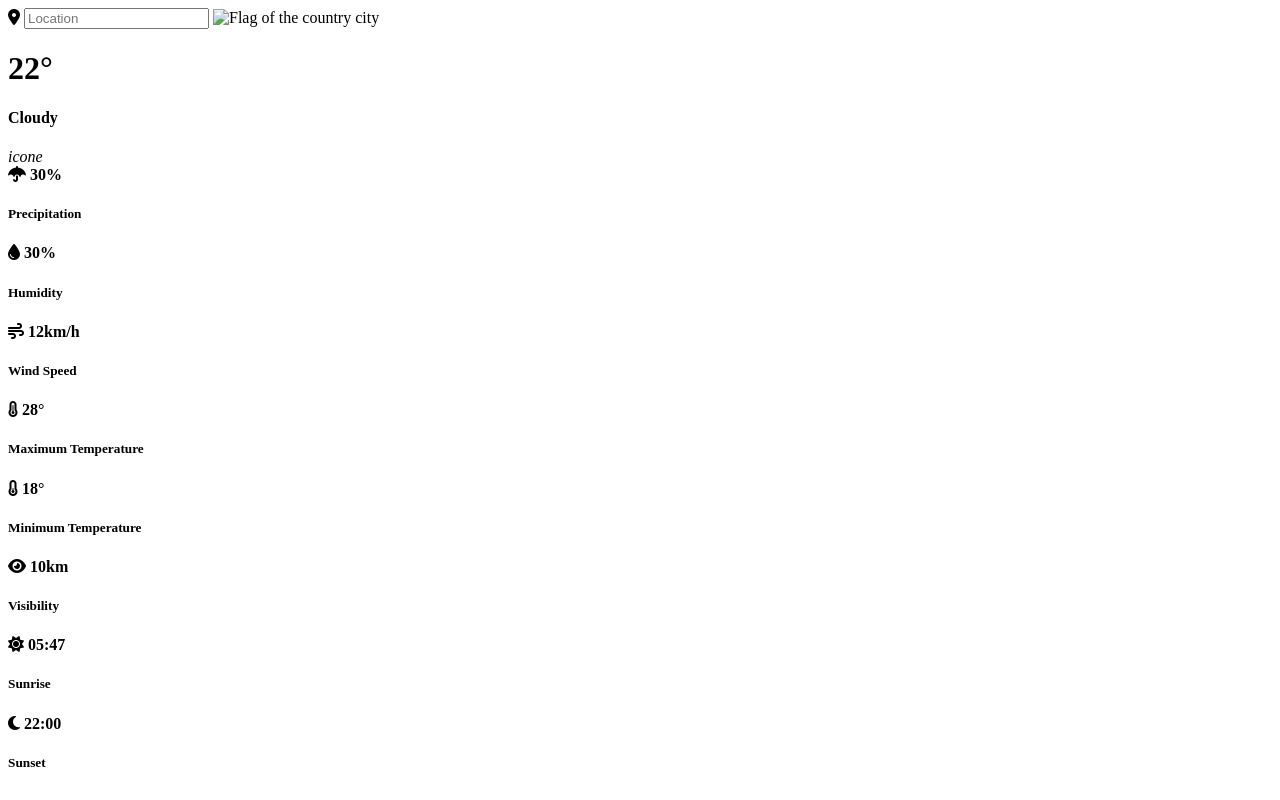
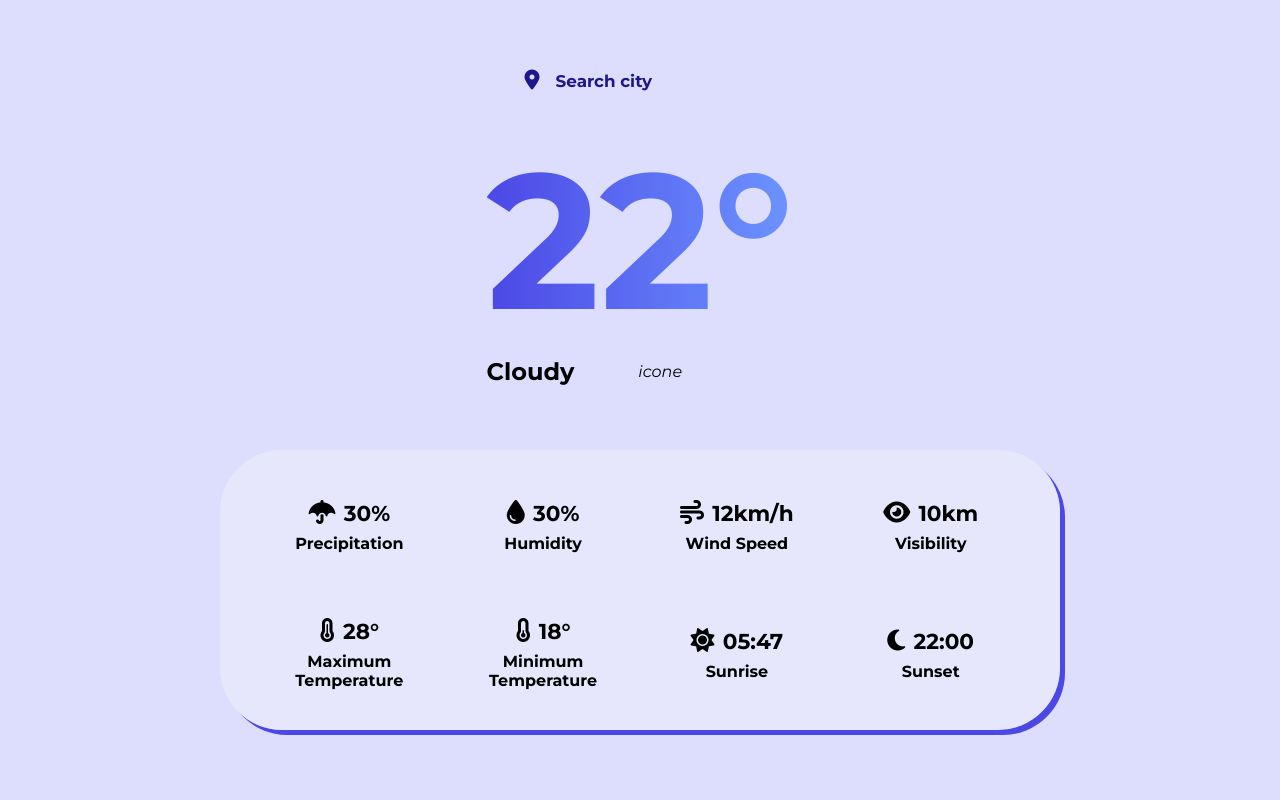
Before and after one commit to AntonioAndreDev/wheater-api, a website: page src/index.html in a window 1280 px wide. Drawn offline with nearby package versions, Linux system fonts and the light colour scheme; no server answers.

Commit message:
Main page styling with CSS

```diff
--- a/src/index.html
+++ b/src/index.html
@@ -16,14 +16,16 @@
   </head>
   <body>
     <header>
+      <div class="search">
         <i class="fa-sharp fa-solid fa-location-dot"></i>
-      <input type="text" placeholder="Location" />
-      <img src="" alt="Flag of the country city" />
+        <input type="text" placeholder="Search city" autocomplete="off" />
+      </div>
+      <!-- <img src="" alt="Flag of the country city" /> -->
     </header>
 
     <main>
-      <h1>22°</h1>
-      <div>
+      <h1 class="current-temperature">22°</h1>
+      <div class="weather-description">
         <h4>Cloudy</h4>
         <i>icone</i>
       </div>
@@ -31,50 +33,66 @@
 
     <footer>
       <div>
-        <i class="fa-solid fa-umbrella"></i>
+        <div class="space-description">
+          <i class="fa-solid fa-umbrella icon-description"></i>
           <strong>30%</strong>
+        </div>
         <h5>Precipitation</h5>
       </div>
 
       <div>
-        <i class="fa-solid fa-droplet"></i>
+        <div class="space-description">
+          <i class="fa-solid fa-droplet icon-description"></i>
           <strong>30%</strong>
+        </div>
         <h5>Humidity</h5>
       </div>
 
       <div>
-        <i class="fa-solid fa-wind"></i>
+        <div class="space-description">
+          <i class="fa-solid fa-wind icon-description"></i>
           <strong>12km/h</strong>
+        </div>
         <h5>Wind Speed</h5>
       </div>
 
       <div>
-        <i class="fa-solid fa-temperature-three-quarters"></i>
-        <strong>28°</strong>
-        <h5>Maximum Temperature</h5>
+        <div class="space-description">
+          <i class="fa-solid fa-eye icon-description"></i>
+          <strong>10km</strong>
         </div>
-
-      <div>
-        <i class="fa-solid fa-temperature-quarter"></i>
-        <strong>18°</strong>
-        <h5>Minimum Temperature</h5>
-      </div>
-
-      <div>
-        <i class="fa-solid fa-eye"></i>
-        <strong>10km</strong>
         <h5>Visibility</h5>
       </div>
 
       <div>
-        <i class="fa-solid fa-sun"></i>
+        <div class="space-description">
+          <i class="fa-solid fa-temperature-three-quarters icon-description"></i>
+          <strong>28°</strong>
+        </div>
+        <h5><span class="block">Maximum</span> Temperature</h5>
+      </div>
+
+      <div>
+        <div class="space-description">
+          <i class="fa-solid fa-temperature-quarter icon-description"></i>
+          <strong>18°</strong>
+        </div>
+        <h5><span class="block">Minimum</span> Temperature</h5>
+      </div>
+
+      <div>
+        <div class="space-description">
+          <i class="fa-solid fa-sun icon-description"></i>
           <strong>05:47</strong>
+        </div>
         <h5>Sunrise</h5>
       </div>
 
       <div>
-        <i class="fa-solid fa-moon"></i>
+        <div class="space-description">
+          <i class="fa-solid fa-moon icon-description"></i>
           <strong>22:00</strong>
+        </div>
         <h5>Sunset</h5>
       </div>
     </footer>
--- a/src/style/style.css
+++ b/src/style/style.css
@@ -1,4 +1,4 @@
-/* @import url("https://fonts.googleapis.com/css2?family=Montserrat:ital,wght@0,300;0,400;0,500;0,600;0,700;0,800;0,900;1,300;1,400;1,500;1,600;1,700;1,800;1,900&display=swap");
+@import url("https://fonts.googleapis.com/css2?family=Montserrat:ital,wght@0,300;0,400;0,500;0,600;0,700;0,800;0,900;1,300;1,400;1,500;1,600;1,700;1,800;1,900&display=swap");
 
 * {
   padding: 0;
@@ -7,7 +7,109 @@
   font-family: "Montserrat", "Poppins", sans-serif;
 }
 
+input {
+  background-color: none;
+  outline: none;
+  background: none;
+  border: none;
+  height: 1.2rem;
+  font-weight: 700;
+  font-size: 1.05rem;
+  padding: 0.5rem;
+  cursor: pointer;
+  width: 12rem;
+}
+
 body {
+  background-color: #dddefd;
   height: 100vh;
-  background: linear-gradient(to right, #a26009, #bf460f);
-} */
+  padding: 1.5rem;
+  display: flex;
+  flex-direction: column;
+  text-align: center;
+  align-items: center;
+  justify-content: center;
+}
+
+header {
+  display: flex;
+  align-items: center;
+  justify-content: center;
+  margin-bottom: 2rem;
+}
+
+.search {
+  margin-right: 1rem;
+}
+.search input {
+  margin-left: 0.25rem;
+}
+.search input::placeholder {
+  font-weight: 700;
+  font-size: 1.05rem;
+  color: #1d178b;
+}
+
+.fa-location-dot {
+  font-size: 1.25rem;
+  color: #1d178b;
+}
+
+.current-temperature {
+  display: flex;
+  justify-content: center;
+  font-size: 12rem;
+  background: linear-gradient(to right, #4c48e6, #6c94ff);
+  background-clip: text;
+  -webkit-background-clip: text;
+  -webkit-text-fill-color: transparent;
+}
+
+.weather-description {
+  display: flex;
+  justify-content: center;
+  width: max-content;
+  align-items: center;
+  gap: 0 4rem;
+}
+
+footer {
+  display: grid;
+  grid-template-columns: repeat(4, 1fr);
+  grid-template-rows: repeat(2, 1fr);
+  gap: 3.5rem 5rem;
+  max-width: max-content;
+  margin: 0 auto;
+  margin-top: 4rem;
+  background-color: rgba(240, 240, 254, 0.5);
+  padding: 2.5rem 4.5rem;
+  border-radius: 62px;
+  box-shadow: 5px 5px 0 #4c48e6;
+  align-items: center;
+  justify-content: center;
+}
+
+.block {
+  display: block;
+}
+
+h5 {
+  font-size: 1rem;
+}
+
+.icon-description {
+  font-size: 1.5rem;
+}
+
+strong {
+  margin-left: 0.25rem;
+  font-size: 1.35rem;
+}
+
+.space-description {
+  margin-bottom: 0.5rem;
+}
+
+h4 {
+  font-size: 1.5rem;
+}
```
Lines whose indentation alone changed are shown as unchanged.
